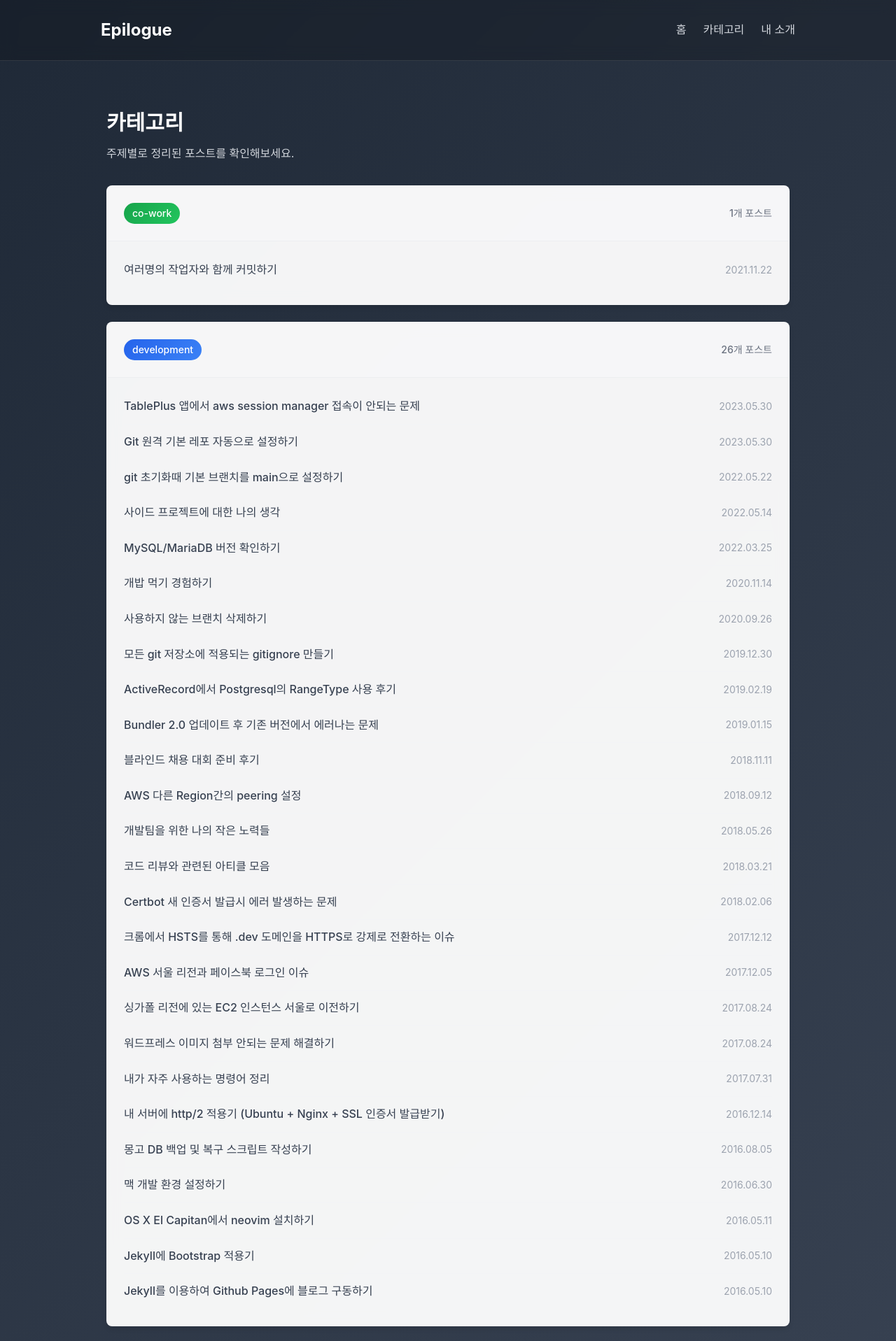
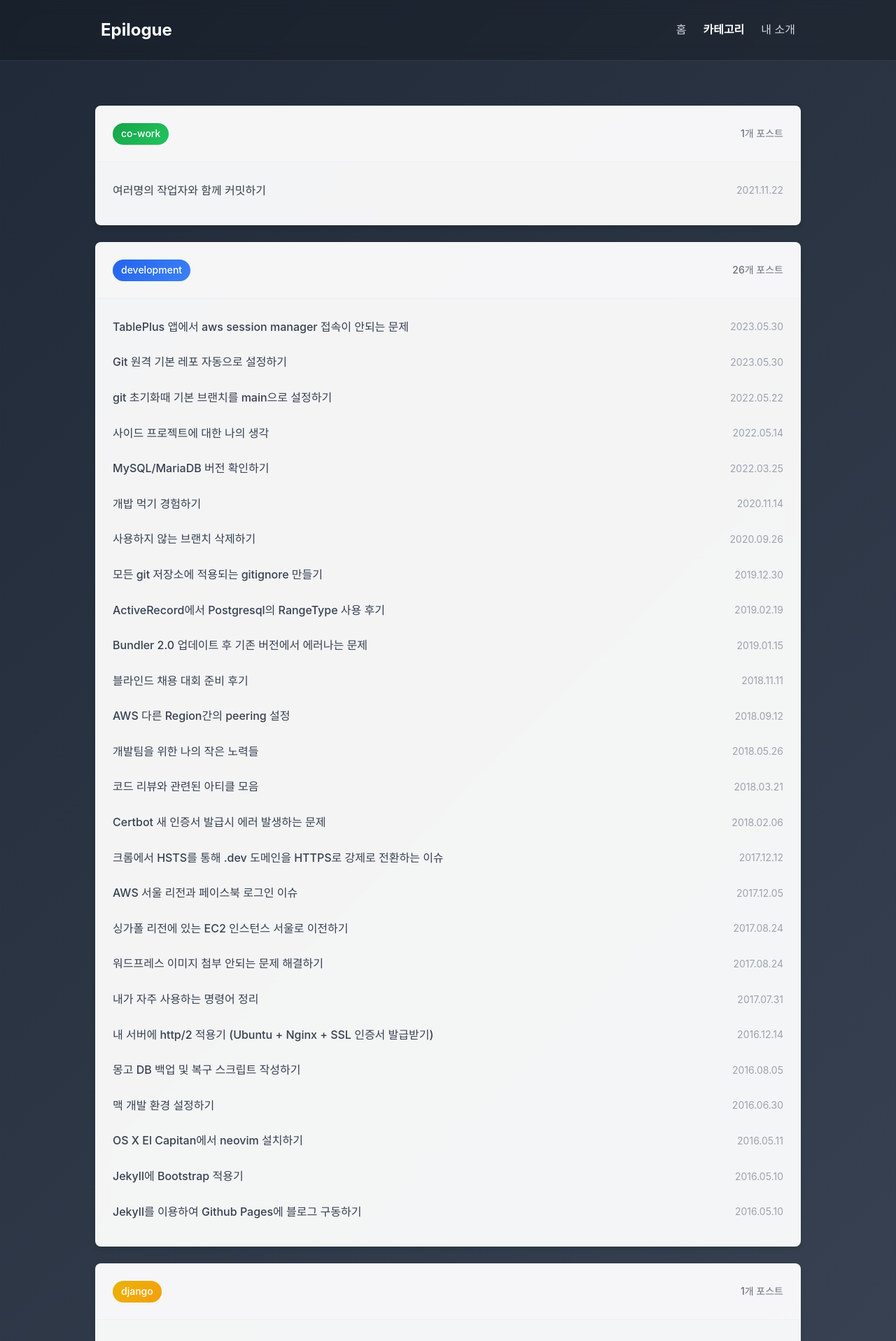
Before and after one commit to dizy64/dizy64.github.io, a Jekyll site: the page built from categories/index.html, in a window 1280 px wide. Shown: the top 1917 px of the page at 70% size. Built offline with Jekyll 4.4.1, drawn with Linux system fonts in a browser that asks for light colours; some web fonts are replaced.

Commit message:
style: UI/UX 개선 및 불필요한 요소 정리
- 메인 페이지와 카테고리 페이지에서 설명 문구 제거
- 헤더 메뉴에 현재 페이지 활성화 상태 표시 (볼드 처리)
- 카테고리 페이지 여백을 홈화면과 동일하게 조정
- 내 소개 페이지 좌우 여백 최소화하여 본문 영역 확대
- 사용하지 않는 CSS 스타일 제거 (.intro, .category-view-all 등)

```diff
--- a/_includes/header.html
+++ b/_includes/header.html
@@ -2,11 +2,11 @@
   <div class="wrapper">
     <a class="site-title" href="{{ site.baseurl }}/">{{ site.title }}</a>
     <nav class="site-nav">
-      <a class="page-link" href="{{ site.baseurl }}/">홈</a>
-      <a class="page-link" href="{{ '/categories/' | prepend: site.baseurl }}">카테고리</a>
+      <a class="page-link{% if page.url == '/' or page.url == '/index.html' %} active{% endif %}" href="{{ site.baseurl }}/">홈</a>
+      <a class="page-link{% if page.url contains '/categories/' %} active{% endif %}" href="{{ '/categories/' | prepend: site.baseurl }}">카테고리</a>
       {% for my_page in site.pages %}
         {% if my_page.subject and my_page.subject != "카테고리" %}
-        <a class="page-link" href="{{ my_page.url | prepend: site.baseurl }}">{{ my_page.subject }}</a>
+        <a class="page-link{% if page.url == my_page.url %} active{% endif %}" href="{{ my_page.url | prepend: site.baseurl }}">{{ my_page.subject }}</a>
         {% endif %}
       {% endfor %}
     </nav>
--- a/categories/index.html
+++ b/categories/index.html
@@ -5,13 +5,7 @@ subject: 카테고리
 permalink: /categories/
 ---
 
-<div class="main">
-  <div class="main-content">
-    <div class="intro">
-      <h1 class="intro-title">카테고리</h1>
-      <p class="intro-description">주제별로 정리된 포스트를 확인해보세요.</p>
-    </div>
-
+<div class="home">
     <div class="categories-grid">
       {% assign categories = site.posts | map: 'categories' | join: ',' | split: ',' | uniq | sort %}
       {% for category in categories %}
@@ -39,5 +33,4 @@ permalink: /categories/
         {% endif %}
       {% endfor %}
     </div>
-  </div>
 </div>
--- a/css/modern.scss
+++ b/css/modern.scss
@@ -193,21 +193,6 @@ body {
   padding: 2rem 1rem;
 }
 
-/* Intro Section */
-.intro {
-  margin-bottom: 2rem;
-}
-
-.intro-title {
-  font-size: 1.875rem;
-  font-weight: 700;
-  color: white;
-  margin-bottom: 0.5rem;
-}
-
-.intro-description {
-  color: #d1d5db;
-}
 
 /* Posts */
 .posts {
@@ -426,6 +411,11 @@ body {
 
     &:hover {
       color: white;
+    }
+
+    &.active {
+      color: white;
+      font-weight: 700;
     }
   }
 }
@@ -910,32 +900,10 @@ body {
   }
 }
 
-.category-view-all {
-  margin-top: 1rem;
-  padding-top: 1rem;
-  border-top: 1px solid #f3f4f6;
-
-  .view-all-link {
-    @extend %link-base;
-    font-weight: 500;
-    font-size: 0.875rem;
-  }
-}
-
-.category-intro {
-  display: flex;
-  align-items: center;
-  gap: 1rem;
-  margin-bottom: 0.5rem;
-
-  .intro-title {
-    margin: 0;
-  }
-}
 
 /* About/Resume Page Styles */
 .resume-page {
-  padding: 2rem;
+  padding: 2rem 0.25rem;
   margin-bottom: 2rem;
 
   section {
@@ -1145,7 +1113,7 @@ body {
   }
 
   .resume-page {
-    padding: 1rem 0.5rem;
+    padding: 1rem 0.25rem;
     margin-bottom: 1rem;
 
     h1 {
--- a/index.html
+++ b/index.html
@@ -3,9 +3,6 @@ layout: default
 ---
 
 <div class="home">
-  <div class="intro">
-    <p>내가 경험하고 느낀 것을 작성하게 될 공간</p>
-  </div>
 
   <ul class="post-list">
     {% for post in paginator.posts %}
```
